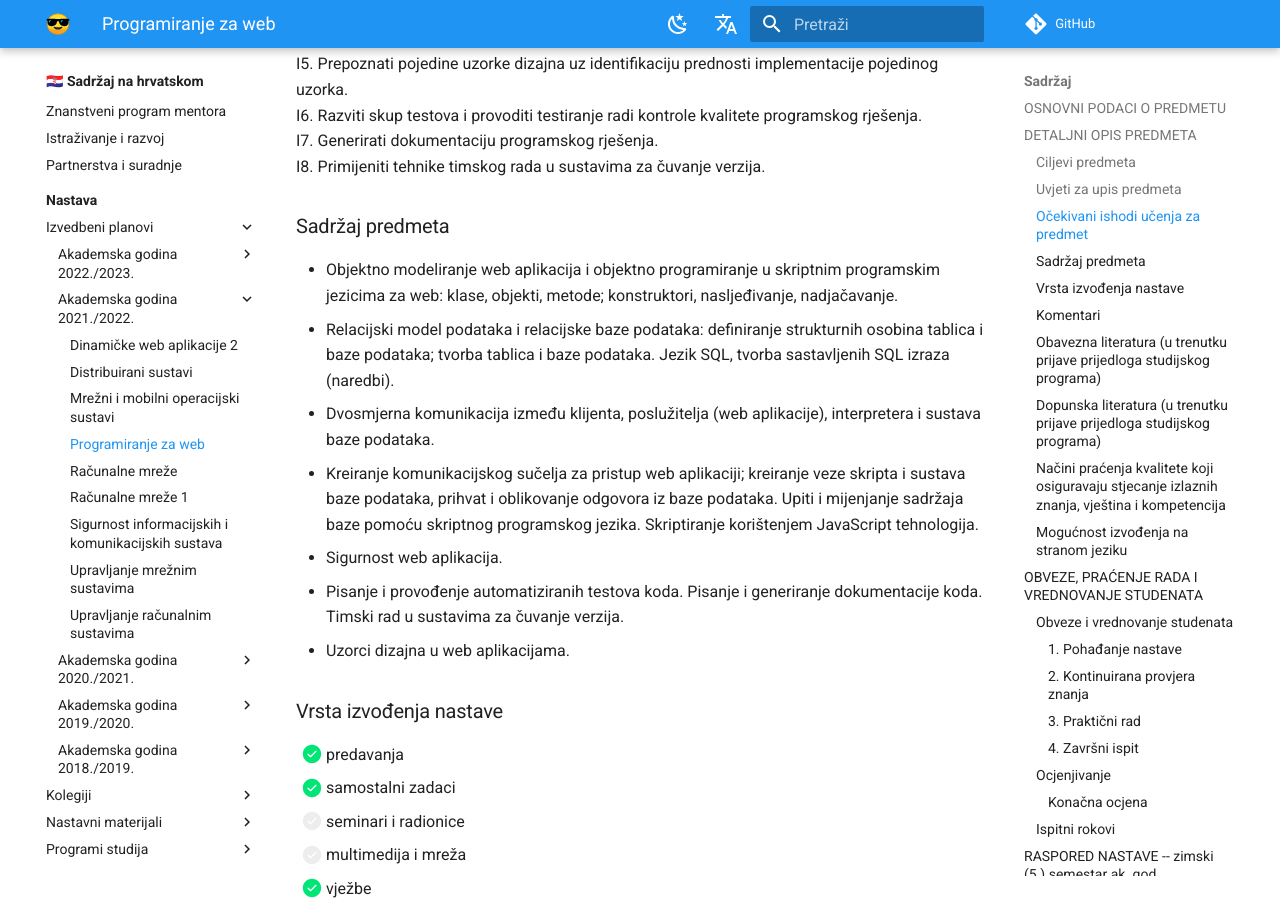
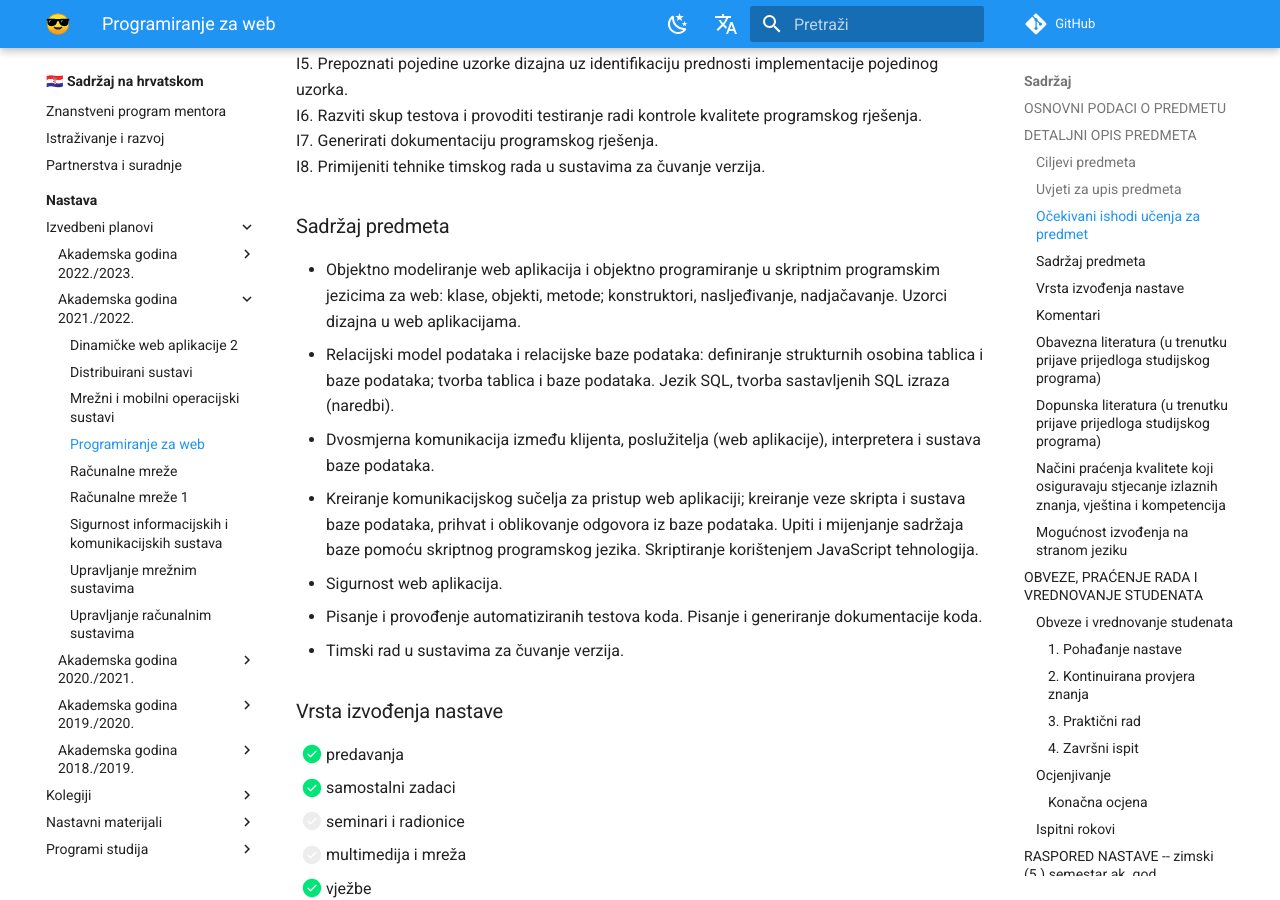
Before and after one commit to gaseri/website, an MkDocs documentation site: the page built from docs/hr/nastava/izvedbeni/2021-2022/PW.md, in a window 1280 px wide and 900 px high, scrolled down 1536 px. Built offline with MkDocs 1.6.1 and Material for MkDocs 9.7.7, drawn with Linux system fonts in a browser that asks for light colours; comment, search, counter and statistics services are not loaded.

Commit message:
Minor reordering of topics in PW syllabus for consistency

```diff
--- a/docs/hr/nastava/izvedbeni/2021-2022/PW.md
+++ b/docs/hr/nastava/izvedbeni/2021-2022/PW.md
@@ -52,13 +52,13 @@ I8. Primijeniti tehnike timskog rada u sustavima za čuvanje verzija.
 
 ### Sadržaj predmeta
 
-- Objektno modeliranje web aplikacija i objektno programiranje u skriptnim programskim jezicima za web: klase, objekti, metode; konstruktori, nasljeđivanje, nadjačavanje.
+- Objektno modeliranje web aplikacija i objektno programiranje u skriptnim programskim jezicima za web: klase, objekti, metode; konstruktori, nasljeđivanje, nadjačavanje. Uzorci dizajna u web aplikacijama.
 - Relacijski model podataka i relacijske baze podataka: definiranje strukturnih osobina tablica i baze podataka; tvorba tablica i baze podataka. Jezik SQL, tvorba sastavljenih SQL izraza (naredbi).
 - Dvosmjerna komunikacija između klijenta, poslužitelja (web aplikacije), interpretera i sustava baze podataka.
 - Kreiranje komunikacijskog sučelja za pristup web aplikaciji; kreiranje veze skripta i sustava baze podataka, prihvat i oblikovanje odgovora iz baze podataka. Upiti i mijenjanje sadržaja baze pomoću skriptnog programskog jezika. Skriptiranje korištenjem JavaScript tehnologija.
 - Sigurnost web aplikacija.
-- Pisanje i provođenje automatiziranih testova koda. Pisanje i generiranje dokumentacije koda. Timski rad u sustavima za čuvanje verzija.
-- Uzorci dizajna u web aplikacijama.
+- Pisanje i provođenje automatiziranih testova koda. Pisanje i generiranje dokumentacije koda.
+- Timski rad u sustavima za čuvanje verzija.
 
 ### Vrsta izvođenja nastave
 
```
